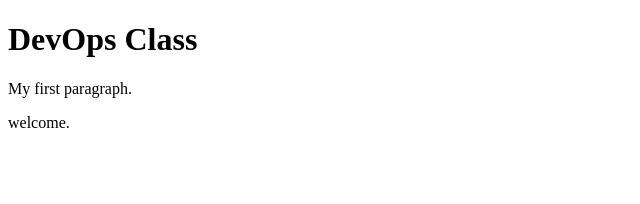
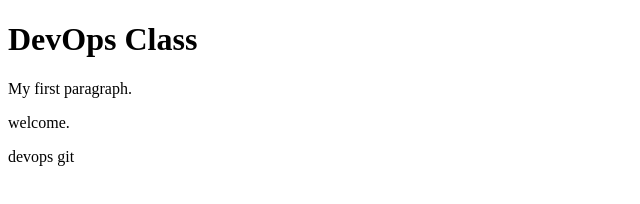
Before and after one commit to Saran600/devops, a plain HTML site: page index.html in a window 1280 px wide. Shown: the full height of the page, 0-640 px from the left. Drawn offline with Linux system fonts and the light colour scheme.

Commit message:
add new line

```diff
--- a/index.html
+++ b/index.html
@@ -5,6 +5,6 @@
 <h1>DevOps Class</h1>
 <p>My first paragraph.</p>
 <p>welcome.</p>
-
+<p> devops git </p>
 </body>
 </html>
```
